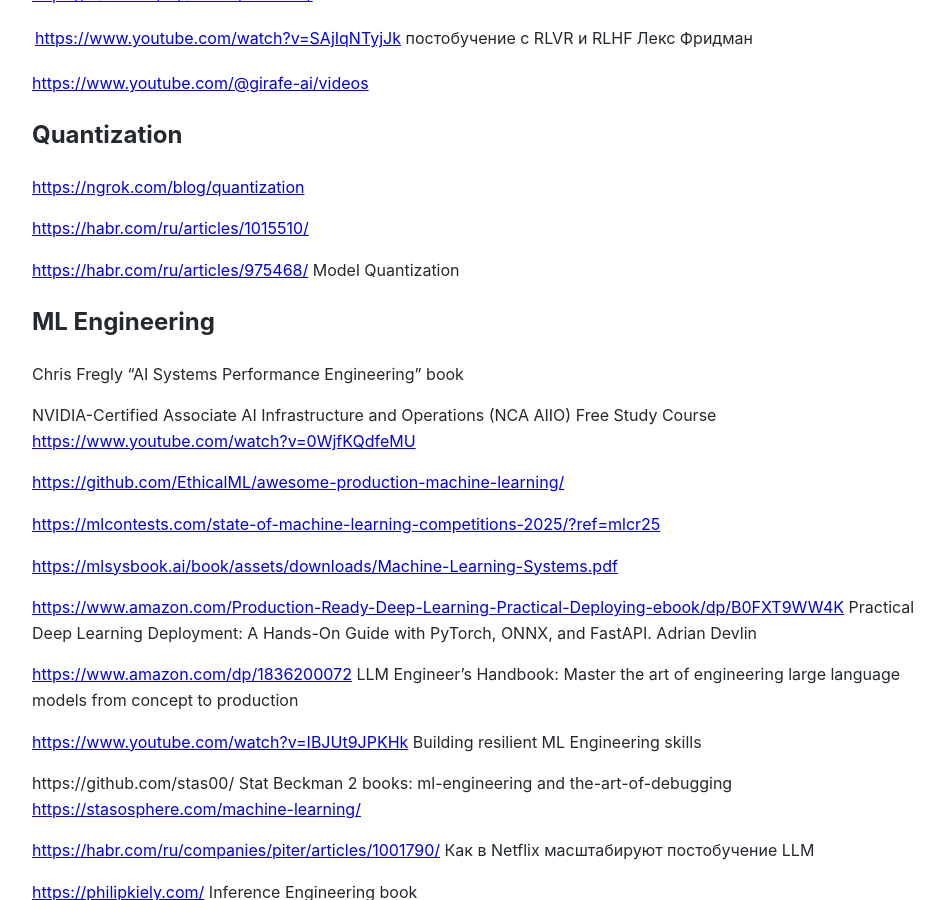
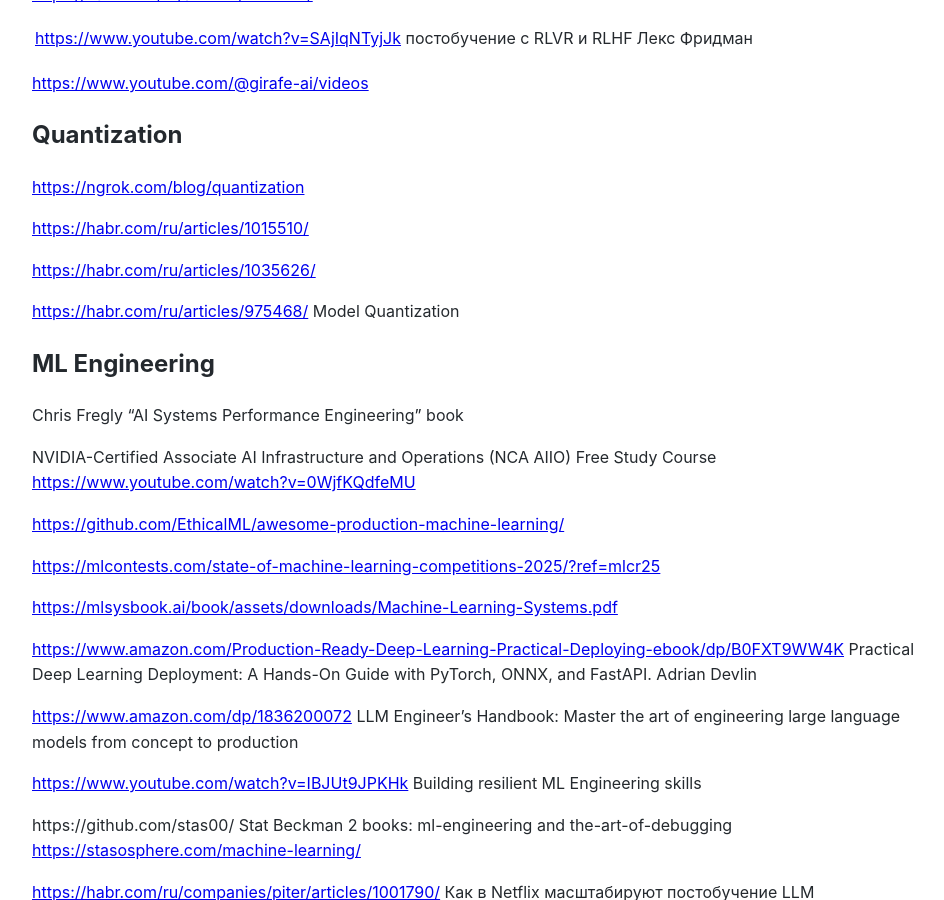
Before and after one commit to Michael-Lubinsky/michael-lubinsky.github.com, a Jekyll site: the page built from ml/mamba.md, in a window 1280 px wide and 900 px high, scrolled down 974 px. Shown: the whole window, without its empty margins (158-1102 px from the left). Built offline with Jekyll 4.4.1, drawn with Linux system fonts in a browser that asks for light colours; our own code applies the rules of GitHub Pages for plain Markdown files.

Commit message:
Update mamba.md

```diff
--- a/ml/mamba.md
+++ b/ml/mamba.md
@@ -53,6 +53,8 @@
 <https://ngrok.com/blog/quantization>
 
 <https://habr.com/ru/articles/1015510/>
+
+ <https://habr.com/ru/articles/1035626/>
 
 <https://habr.com/ru/articles/975468/> Model Quantization
 
```
